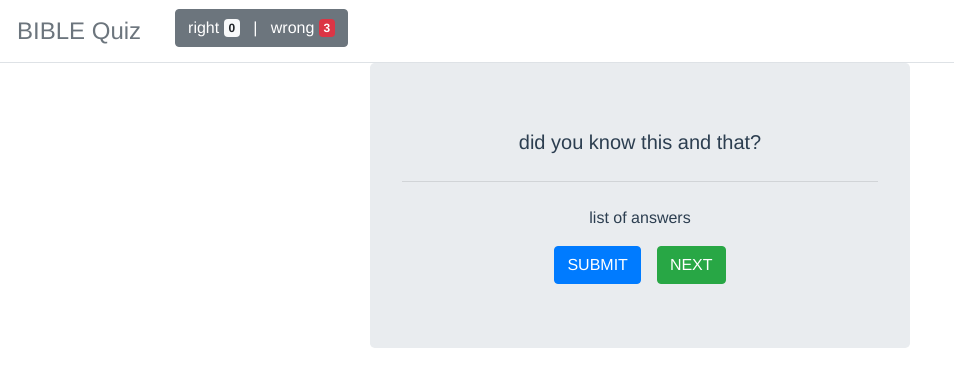
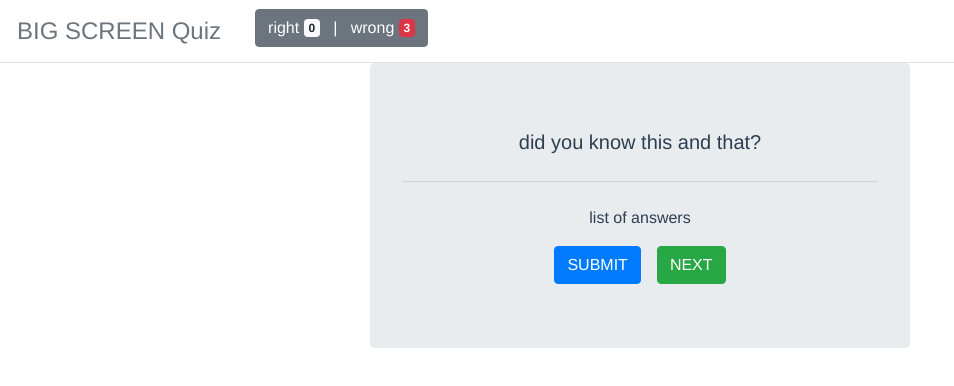
Before and after one commit to AMleeu/big-screen-quiz, a Vue app: page / in a window 1280 px wide. Shown: the top 386 px of the page, without its empty margins (0-954 px from the left). Built offline with nearby package versions, Linux system fonts and the light colour scheme.

Commit message:
renamed application and updated Header component with new application name

```diff
--- a/package.json
+++ b/package.json
@@ -1,5 +1,5 @@
 {
-  "name": "bible-quiz",
+  "name": "big-screen-quiz",
   "version": "0.1.0",
   "private": true,
   "scripts": {
--- a/src/components/Header.vue
+++ b/src/components/Header.vue
@@ -1,6 +1,6 @@
 <template>
     <b-nav tabs>
-      <b-nav-item disabled class="mt-2"><h4>BIBLE Quiz</h4></b-nav-item>
+      <b-nav-item disabled class="mt-2"><h4>BIG SCREEN Quiz</h4></b-nav-item>
       <b-nav-item disabled>
           <b-button variant="secondary">
             right <b-badge variant="light" class="lead">0</b-badge>
--- a/vue.config.js
+++ b/vue.config.js
@@ -1,4 +1,4 @@
-const { defineConfig } = require('@vue/cli-service')
+const { defineConfig } = require("@vue/cli-service");
 module.exports = defineConfig({
-  transpileDependencies: true
-})
+  transpileDependencies: true,
+});
```
Also changed, not shown: 1 other file (tests, documents, lock files or other folders).
